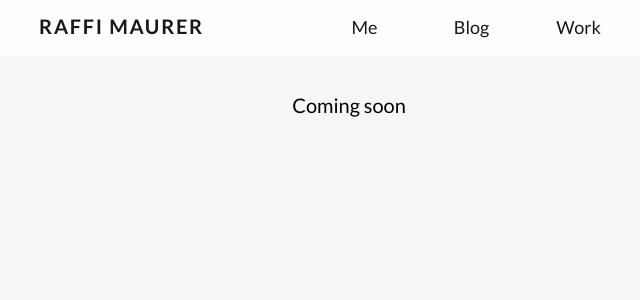
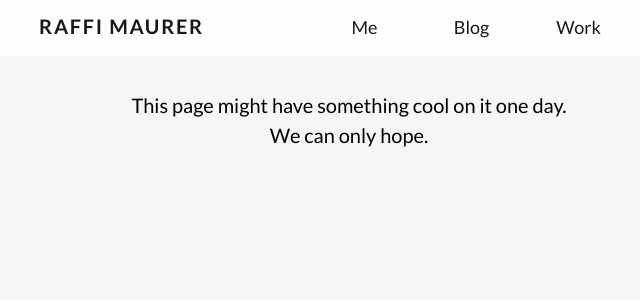
Before and after one commit to raffimaurer/raffimaurer.github.io, a Jekyll site: the page built from work.html, in a window 1280 px wide. Shown: the top 300 px of the page, without its empty margins (291-931 px from the left). Built offline with Jekyll 4.4.1, drawn with Linux system fonts in a browser that asks for light colours; nearby versions of some CDN libraries; Markdown is read by kramdown in place of the engine named in the settings.

Commit message:
Work page additions

```diff
--- a/css/misc.scss
+++ b/css/misc.scss
@@ -40,6 +40,7 @@ ul.posts {
     list-style-type: none;
 	padding: 0;
 
+	/* The below is abysmal, feel shame + rewrite when you can */
 	li {
         padding: 25px 15px 25px 15px;
         border-bottom: 1px solid #e0e0e0;
@@ -49,7 +50,7 @@ ul.posts {
         }
 
         a {
-		        color: black;
+            color: black;
         }
 
         p {
@@ -65,7 +66,6 @@ ul.posts {
         }
     }
 }
-
 
 .footer {
     font-size: 15px;
--- a/work.html
+++ b/work.html
@@ -5,7 +5,7 @@ title: Raffi Maurer &#58; Porfolio
 
 
 <div class="content">
-	<p style="text-align: center;">Coming soon</p>
+	<p style="text-align: center;">This page might have something cool on it one day.<br>We can only hope.</p>
 </div>
 
 
```
